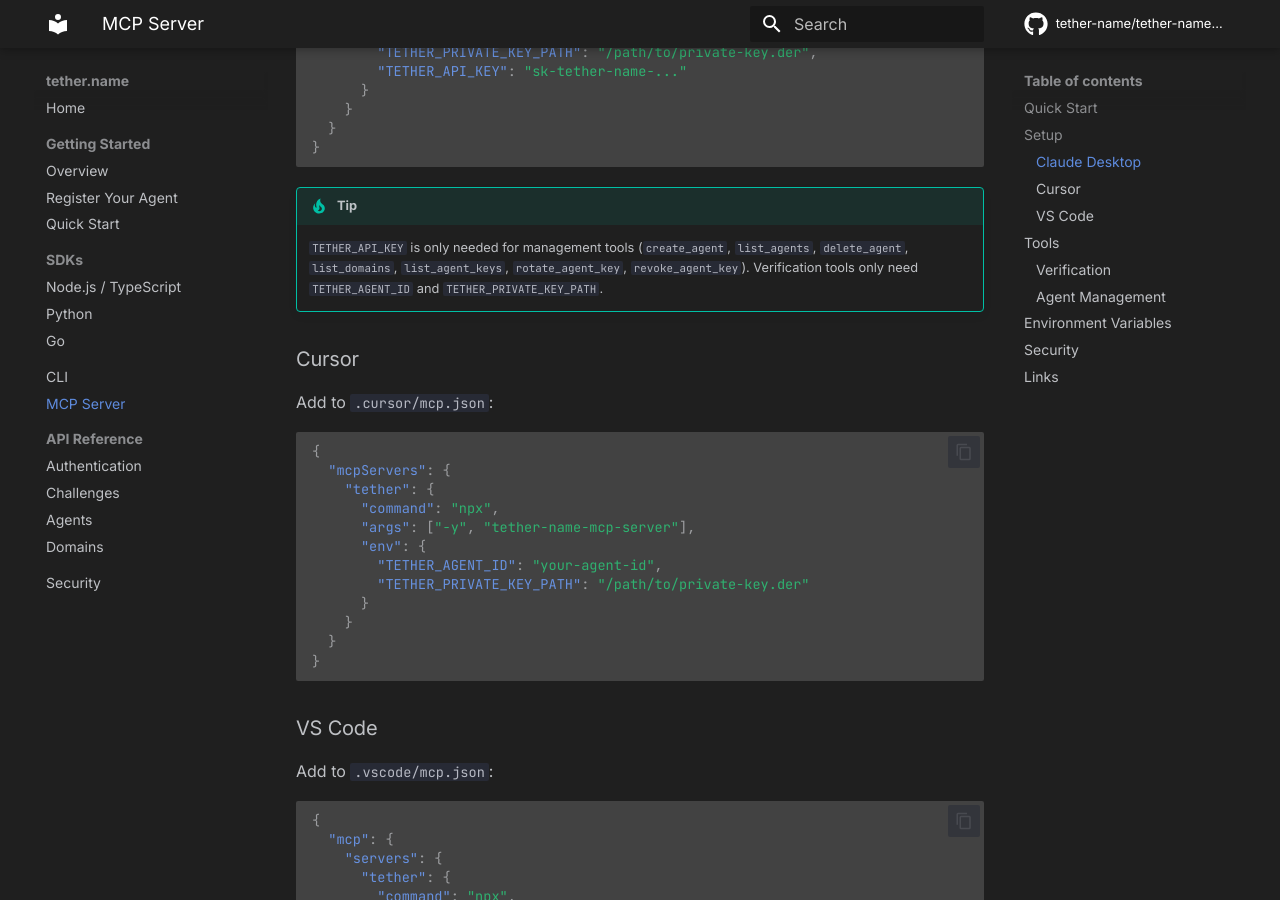
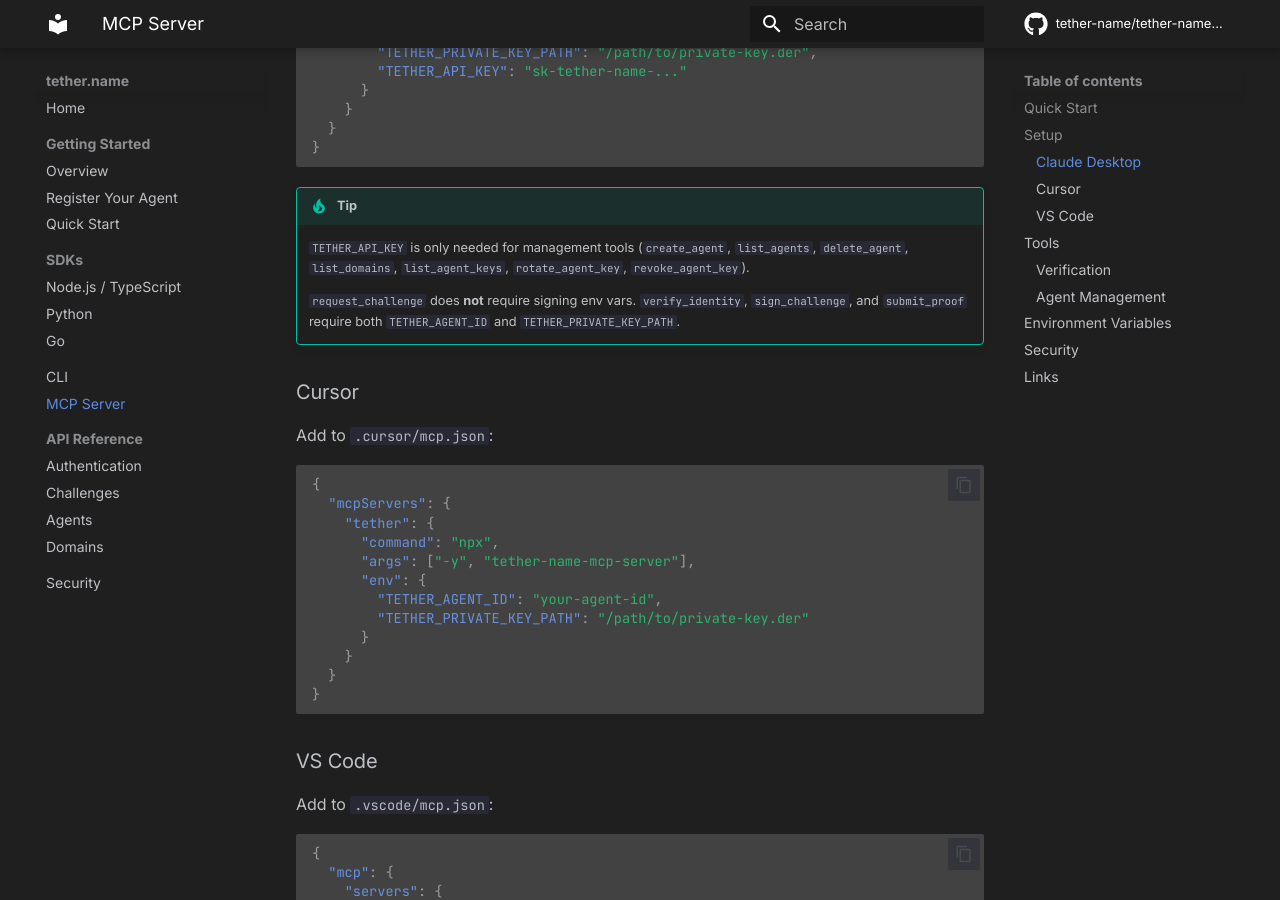
Before and after one commit to tether-name/tether-name-docs, an MkDocs documentation site: the page built from docs/mcp-server.md, in a window 1280 px wide and 900 px high, scrolled down 685 px. Built offline with MkDocs 1.6.1 and Material for MkDocs 9.7.7, drawn with Linux system fonts in a browser that asks for light colours; comment, search, counter and statistics services are not loaded; some of the changed text lies outside the part shown.

Commit message:
docs: update CLI keygen location and MCP request_challenge env requirements

````diff
--- a/docs/mcp-server.md
+++ b/docs/mcp-server.md
@@ -33,7 +33,9 @@
 ```
 
 !!! tip
-    `TETHER_API_KEY` is only needed for management tools (`create_agent`, `list_agents`, `delete_agent`, `list_domains`, `list_agent_keys`, `rotate_agent_key`, `revoke_agent_key`). Verification tools only need `TETHER_AGENT_ID` and `TETHER_PRIVATE_KEY_PATH`.
+    `TETHER_API_KEY` is only needed for management tools (`create_agent`, `list_agents`, `delete_agent`, `list_domains`, `list_agent_keys`, `rotate_agent_key`, `revoke_agent_key`).
+
+    `request_challenge` does **not** require signing env vars. `verify_identity`, `sign_challenge`, and `submit_proof` require both `TETHER_AGENT_ID` and `TETHER_PRIVATE_KEY_PATH`.
 
 ### Cursor
 
@@ -105,8 +107,8 @@
 
 | Variable | Required | Description |
 |---|---|---|
-| `TETHER_AGENT_ID` | For verification | Your Tether agent ID |
-| `TETHER_PRIVATE_KEY_PATH` | For verification | Path to RSA private key (DER or PEM) |
+| `TETHER_AGENT_ID` | For sign/submit/verify tools | Your Tether agent ID |
+| `TETHER_PRIVATE_KEY_PATH` | For sign/submit/verify tools | Path to RSA private key (DER or PEM) |
 | `TETHER_API_KEY` | For management | API key for agent/domain management |
 | `TETHER_API_URL` | Optional | Override API URL (default: `https://api.tether.name`) |
 
````
Also changed, not shown: docs/cli.md (+3 -3 lines).
